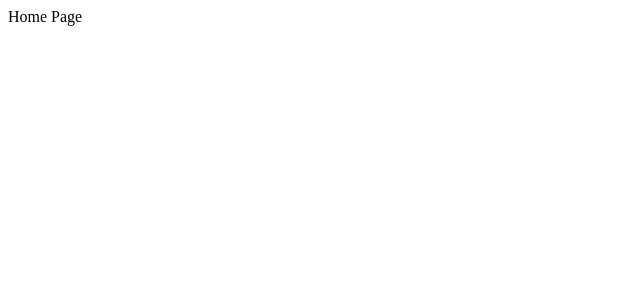
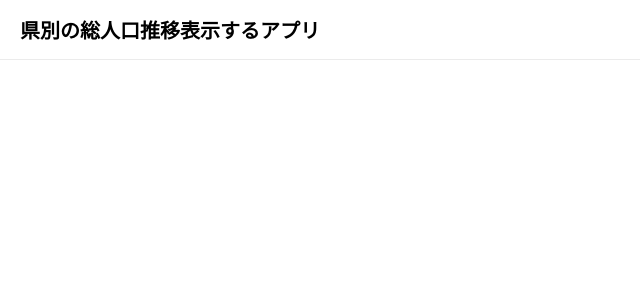
Before and after one commit to yoshimatsu567/frontend-codecheck, a Next.js app: page / in a window 1280 px wide. Shown: the top 300 px of the page, without its empty margins (0-640 px from the left). Built offline with nearby package versions, Linux system fonts and the light colour scheme.

Commit message:
update: HomeでHeaderを使用

```diff
--- a/src/pages/index.tsx
+++ b/src/pages/index.tsx
@@ -1,17 +1,23 @@
 import type { NextPage } from 'next';
+
+// components
 import Head from 'next/head';
+import { Header } from '@/components/molecules/common/Header';
 
 const Home: NextPage = () => {
     return (
         <>
             <Head>
                 <title>県別の総人口推移表示するアプリ</title>
-            <meta name='description' content='県別の総人口推移表示するアプリ' />
+                <meta
+                    name='description'
+                    content='県別の総人口推移表示するアプリ'
+                />
                 <link rel='icon' href='/favicon.png' />
             </Head>
-        Home Page
+            <Header />
         </>
-    ) ;
+    );
 };
 
 export default Home;
```
Lines whose indentation alone changed are shown as unchanged.
